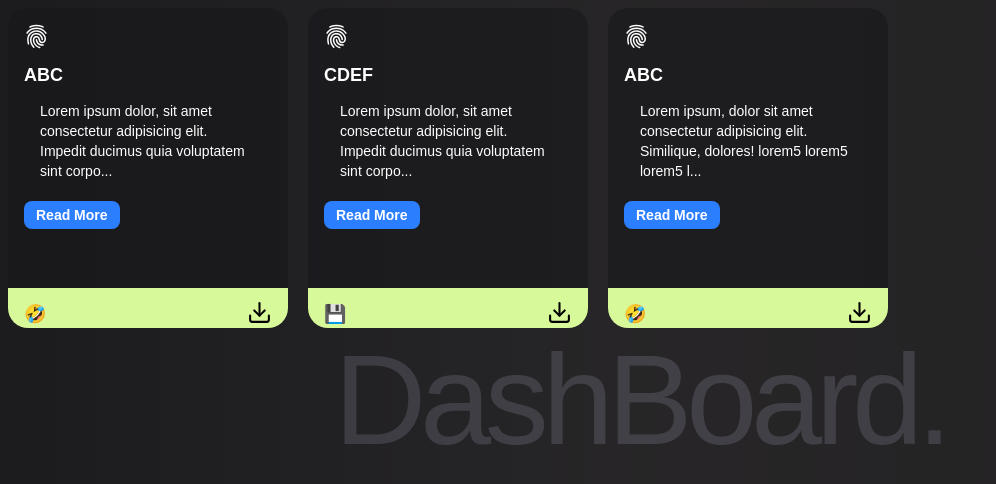
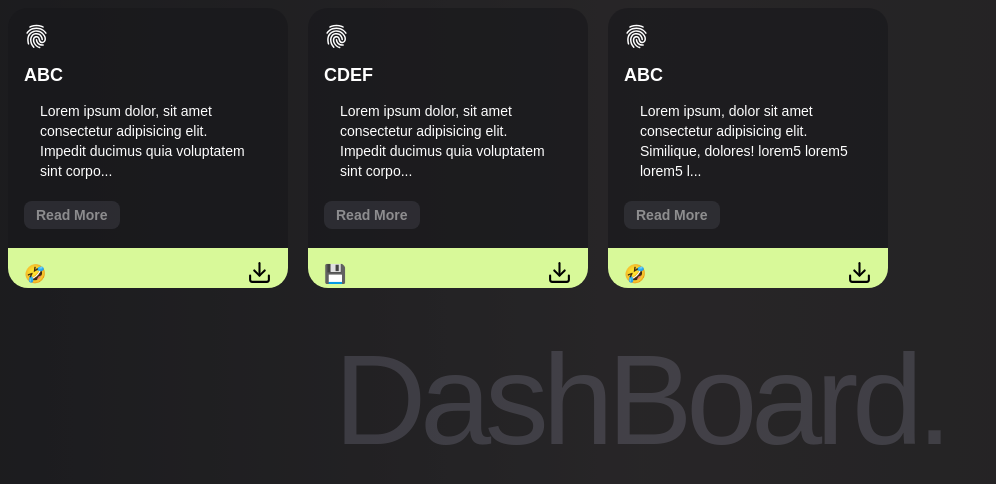
Before and after one commit to kanadkapil/ReactProjects, a React (Vite) app in the folder CardApp/: page / in a window 1280 px wide. Shown: the top 484 px of the page, without its empty margins (0-996 px from the left). Built offline with nearby package versions, Linux system fonts and the light colour scheme.

Commit message:
Add files via upload
some adjustments with the card and the read me button

```diff
--- a/CardApp/src/Components/Card.jsx
+++ b/CardApp/src/Components/Card.jsx
@@ -19,7 +19,7 @@ function Card({ data, reference }) {
                 dragTransition={{ bounceDamping: 10, bounceStiffness: 600 }}
                 dragElastic={0.5}
                 whileHover={{ scale: 1.05 }}
-                className="p-4 relative w-70 h-80 text-white bg-zinc-900/60 rounded-[20px] overflow-hidden"
+                className="p-4 relative w-70 h-70 text-white bg-zinc-900/60 rounded-[20px] overflow-hidden"
             >
                 <IoFingerPrint size={25} color="white" />
                 <h3 className="text-lg font-bold my-3">{title}</h3>
@@ -31,7 +31,7 @@ function Card({ data, reference }) {
                 {desc.length > 100 && (
                     <button
                         onClick={() => setIsModalOpen(true)}
-                        className="px-3 py-1 mt-2 text-sm font-semibold bg-blue-500 text-white rounded-lg hover:bg-blue-600 transition"
+                        className="px-3 py-1 mt-2 text-sm font-semibold bg-zinc-700 text-white rounded-lg opacity-50 hover:opacity-100 transition "
                     >
                         Read More
                     </button>
```
